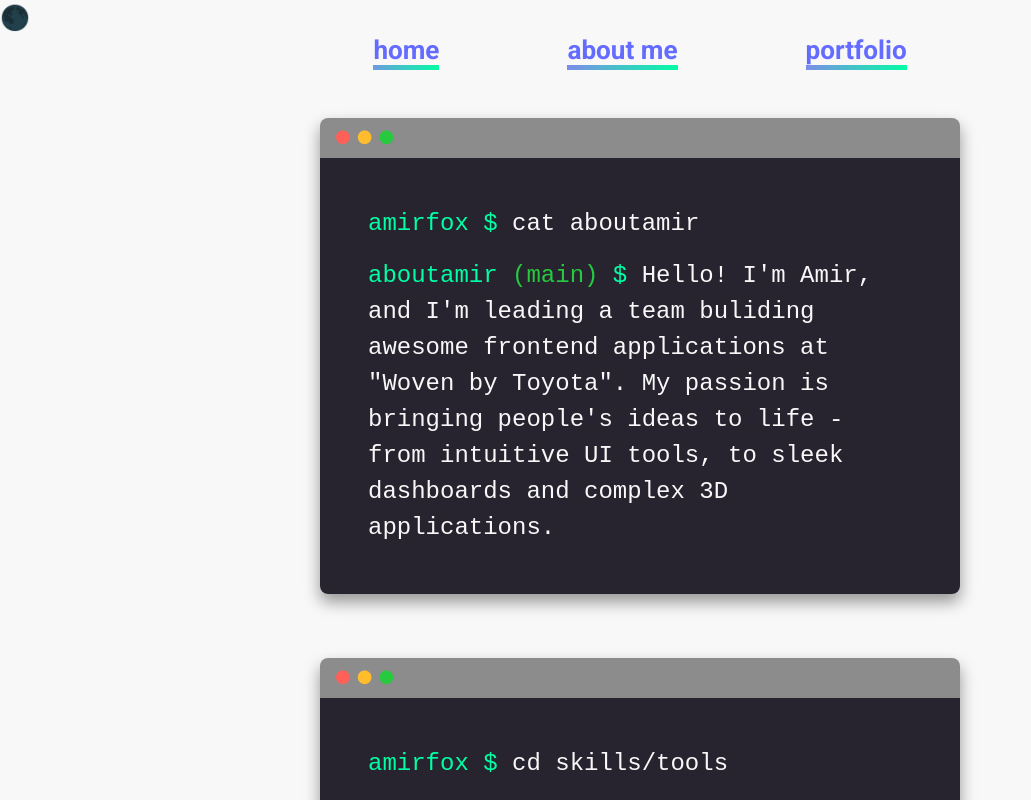
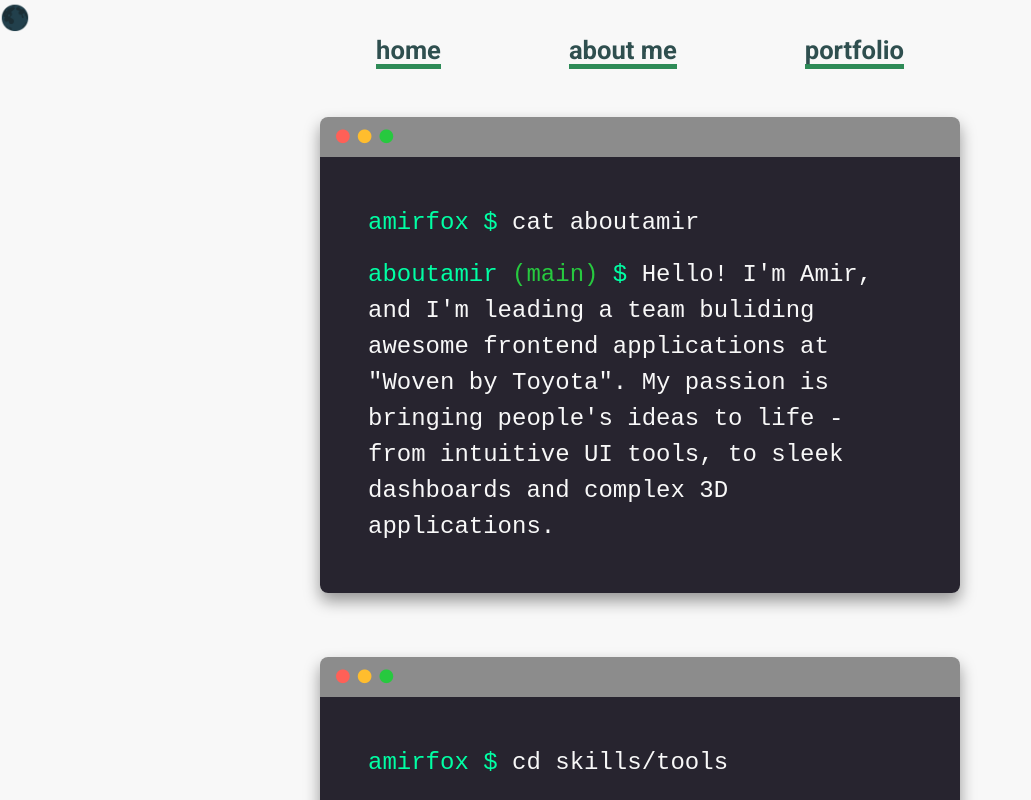
Before and after one commit to AmirFox/AmirFox.github.io, a React (Vite) app: page /about in a window 1280 px wide. Shown: the top 800 px of the page, without its empty margins (0-1031 px from the left). Built offline with nearby package versions, Linux system fonts and the light colour scheme.

Commit message:
Cleaned up colors and theming

```diff
--- a/package.json
+++ b/package.json
@@ -14,6 +14,7 @@
     "@emotion/styled": "^11.11.0",
     "@fontsource/roboto": "^5.0.8",
     "@mui/material": "^5.14.17",
+    "@react-three/drei": "^9.88.16",
     "classnames": "^2.3.2",
     "react": "^18.2.0",
     "react-dom": "^18.2.0",
--- a/src/components/home/Home.module.scss
+++ b/src/components/home/Home.module.scss
@@ -18,15 +18,6 @@ h2 {
   }
 }
 
-
-.hand {
-  animation-name: wave;
-  animation-duration: 2.5s;
-  animation-iteration-count: infinite;
-  transform-origin: 70% 70%;
-  display: inline-block;
-}
-
 a {
   color: $dark;
   transition: color 200ms ease;
@@ -37,13 +28,6 @@ a:hover {
   transition: color 200ms ease;
 }
 
-@keyframes wave {
-  0% { transform: rotate( 0.0deg) }
-  10% { transform: rotate(14.0deg) }
-  20% { transform: rotate(-8.0deg) }
-  30% { transform: rotate(14.0deg) }
-  40% { transform: rotate(-4.0deg) }
-  50% { transform: rotate(10.0deg) }
-  60% { transform: rotate( 0.0deg) }
-  100% { transform: rotate( 0.0deg) }
+.emphasis {
+  background: "$accent";
 }
--- a/src/components/home/Home.tsx
+++ b/src/components/home/Home.tsx
@@ -11,12 +11,11 @@ export default function Home() {
    return (
       <Box component={'main'} display={'flex'} flexDirection={{ xs: 'column', md: 'row' }} alignItems={'center'}
          justifyContent={'center'} minHeight={'100vh'}>
-         <Box className={classNames(Style.avatar, Style.shadowed)} alt={'image of developer'} style={{ background: info.gradient }} component={'img'} src={me} width={{ xs: '35vh', md: '40vh' }}
+         <Box className={classNames(Style.avatar, Style.shadowed)} alt={'my avatar'} component={'img'} src={me} width={{ xs: '35vh', md: '40vh' }}
             height={{ xs: '35vh', md: '40vh' }}
             borderRadius={'50%'} p={'0.75rem'} mb={{ xs: '1rem', sm: 0 }} mr={{ xs: 0, md: '2rem' }} />
          <Box>
-            <h1>Hi, I'm <span style={{ background: info.gradient, WebkitBackgroundClip: 'text', WebkitTextFillColor: 'transparent' }}>{info.firstName}</span><span className={Style.hand}>🤚</span>
-            </h1>
+            <h1>{info.headline}</h1>
             <h2>{info.byline}</h2>
             <Box component={'ul'} p={'0.8rem'}>
                {info.miniBio.map((bio: { emoji: string, text: string }, index: number) => (
--- a/src/components/navBar/NavBar.module.scss
+++ b/src/components/navBar/NavBar.module.scss
@@ -5,7 +5,7 @@ nav {
 }
 
 .active {
-  border-bottom: 5px solid red;
+  border-bottom: 5px solid seagreen;
   border-image-slice: 1;
 }
 
--- a/src/components/navBar/NavBar.tsx
+++ b/src/components/navBar/NavBar.tsx
@@ -32,10 +32,9 @@ const NavBar = (props: {darkMode: boolean, handleClick : MouseEventHandler}) =>
                     <Toggler darkMode={props.darkMode} handleClick={props.handleClick}/>
             <Box component={'ul'} display={'flex'} justifyContent={'center'} alignItems={'center'}
                  gap={{xs: '2rem', md: '8rem'}}
-                 textTransform={'lowercase'} fontSize={'.51rem'}>
+                 textTransform={'lowercase'} fontSize={'.5rem'}>
                 {links.map((link, index) => (
-                    <Box key={index} component={'li'} className={Style.active}
-                         sx={{borderImageSource: info.gradient}}>
+                    <Box key={index} component={'li'} className={Style.active}>
                         <Link to={link.to} onClick={() => setActive(link.active)} className={Style.link}>
                             {!link.name && <p style={{padding: '0.5rem 0'}}>{link.name}</p>}
                             {link.name && <h1>{link.name}</h1>}
--- a/src/index.css
+++ b/src/index.css
@@ -16,7 +16,7 @@
 
 a {
   font-weight: 500;
-  color: #646cff;
+  color: darkslategray;
   text-decoration: inherit;
 }
 a:hover {
--- a/src/info/Info.tsx
+++ b/src/info/Info.tsx
@@ -6,11 +6,10 @@ export let colors = ["rgb(0,255,164)", "rgb(166,104,255)"];
 export const info = {
     firstName: "Amir",
     lastName: "Fox",
-    initials: "af",
+    headline: "Hi, I'm Amir,",
     byline: "and I build cool stuff!",
     position: "Frontend Developer",
     selfPortrait: self, // don't change
-    gradient: `-webkit-linear-gradient(135deg, ${colors})`, // don't change
     baseColor: colors[0],
     miniBio: [
         {
--- a/src/variables.modules.scss
+++ b/src/variables.modules.scss
@@ -6,6 +6,7 @@ $red: #FF6057;
 $yellow: #FFBD2E;
 $green: #27C93F;
 $lightgray: #c9c9c9;
+$accent: #3CB371;
 
 $transition: all 250ms ease;
 
```
Also changed, not shown: 1 other file (tests, documents, lock files or other folders).
